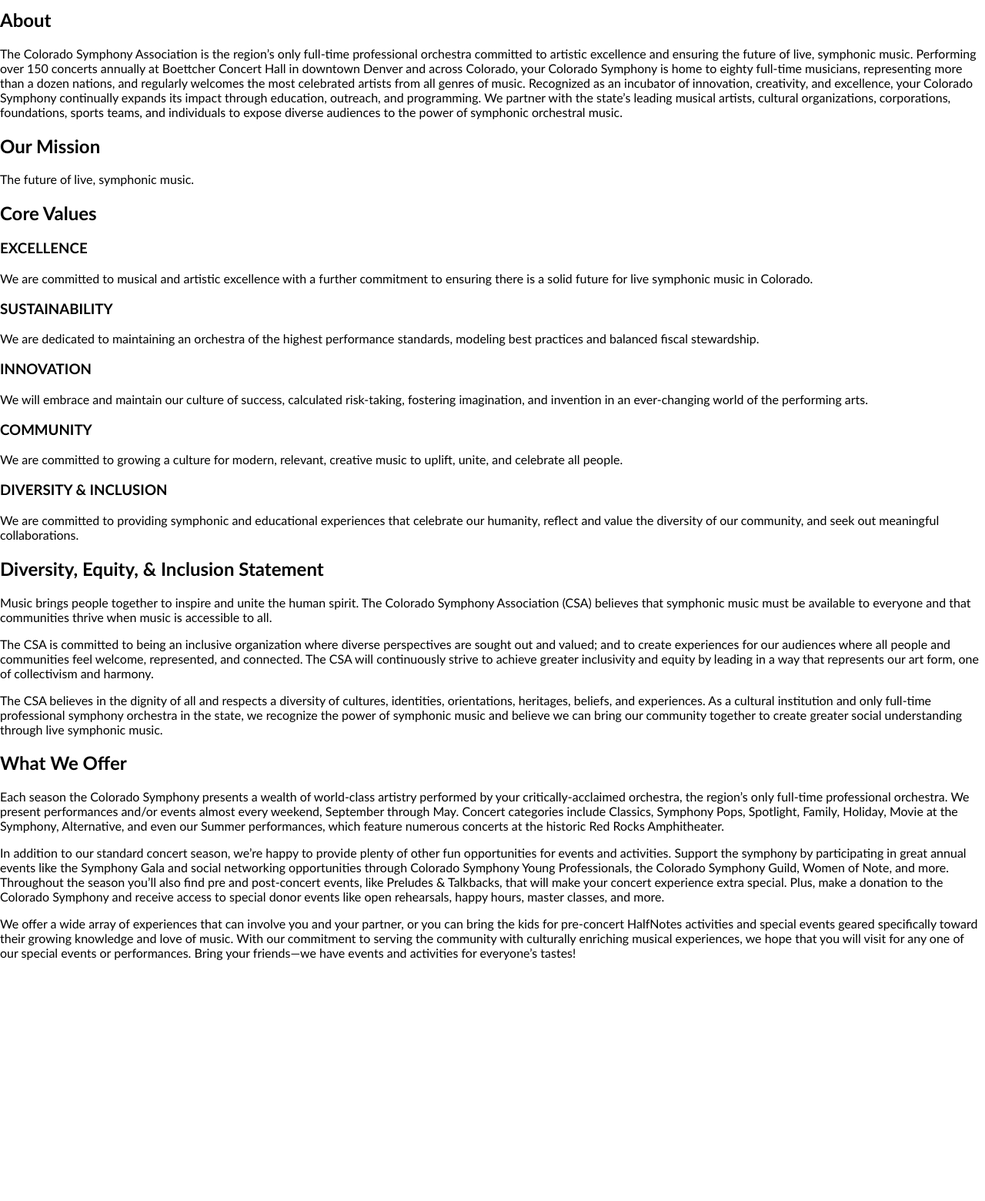
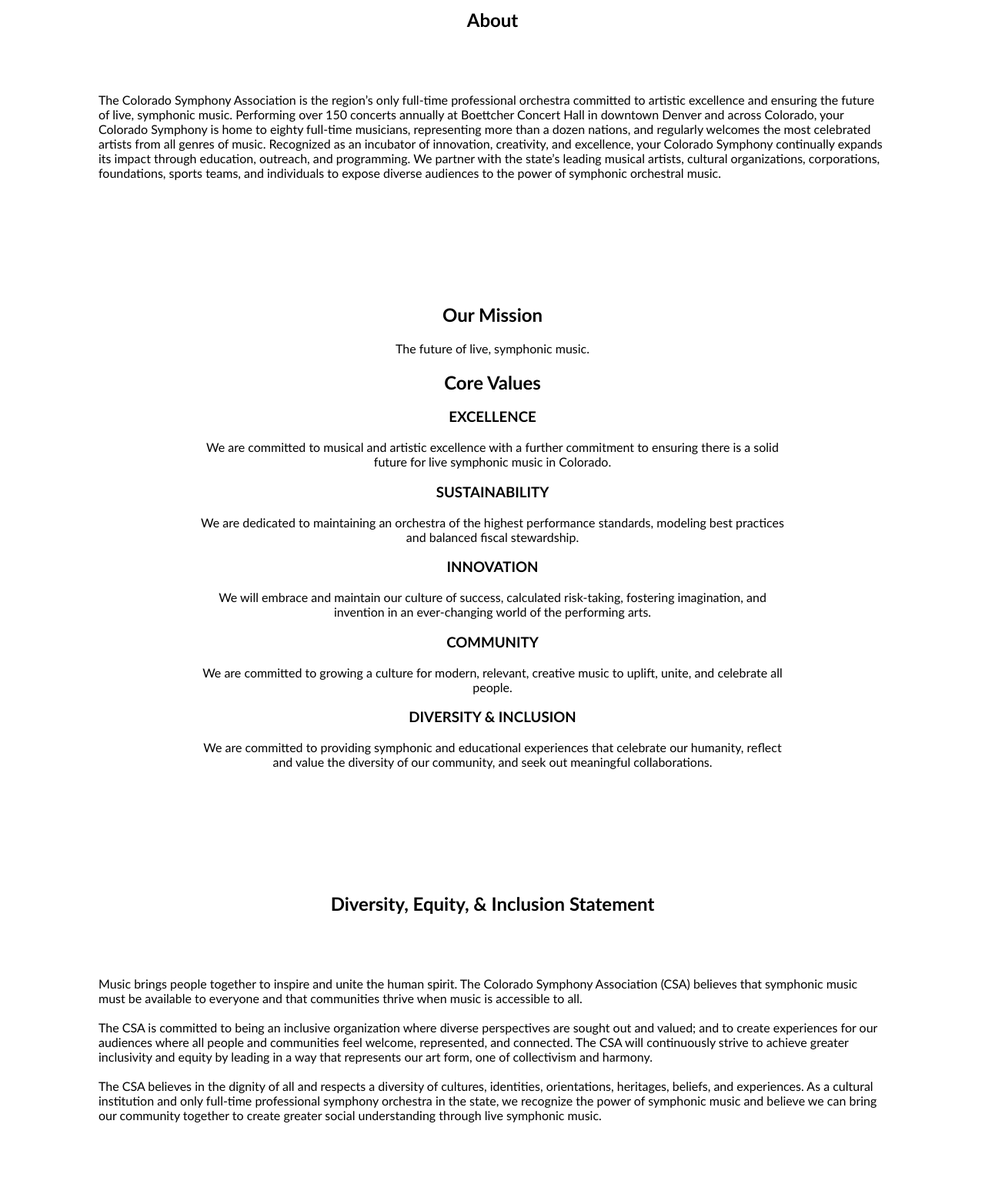
Before and after one commit to MORTY-V/css_project, a plain HTML site: page css_midterm/about.html in a window 1280 px wide. Shown: the part 200-1760 px from the top of the page at 77% size. Before the commit the page ends 1463 px from the top, so only its background shows below. Drawn offline with Linux system fonts and the light colour scheme; a web font is replaced by a local one.

Commit message:
restored css placement

```diff
--- a/css_midterm/about.html
+++ b/css_midterm/about.html
@@ -5,6 +5,7 @@
     <meta name="viewport" content="width=device-width, initial-scale=1.0">
     <title>About Us</title>
     <link rel="stylesheet" href="css/index.css">
+    <link rel="stylesheet" href="css/about.css">
     <link rel="preconnect" href="https://fonts.googleapis.com">
     <link rel="preconnect" href="https://fonts.gstatic.com" crossorigin>
     <link href="https://fonts.googleapis.com/css2?family=Sixtyfour+Convergence&display=swap" rel="stylesheet">
@@ -24,7 +25,26 @@
 
 
     <h2>About</h2>
-    <p>The Colorado Symphony Association is the region’s only full-time professional orchestra committed to artistic excellence and ensuring the future of live, symphonic music. Performing over 150 concerts annually at Boettcher Concert Hall in downtown Denver and across Colorado, your Colorado Symphony is home to eighty full-time musicians, representing more than a dozen nations, and regularly welcomes the most celebrated artists from all genres of music. Recognized as an incubator of innovation, creativity, and excellence, your Colorado Symphony continually expands its impact through education, outreach, and programming. We partner with the state’s leading musical artists, cultural organizations, corporations, foundations, sports teams, and individuals to expose diverse audiences to the power of symphonic orchestral music.</p>
+    <p class="description">The Colorado Symphony Association is the region’s
+        only full-time professional orchestra committed
+        to artistic excellence and ensuring the future of
+        live, symphonic music. Performing over 150 concerts
+        annually at Boettcher Concert Hall in downtown Denver
+         and across Colorado, your Colorado Symphony is home
+         to eighty full-time musicians, representing more than
+          a dozen nations, and regularly welcomes the most
+          celebrated artists from all genres of music.
+          Recognized as an incubator of innovation, creativity,
+           and excellence, your Colorado Symphony continually
+            expands its impact through education, outreach,
+            and programming. We partner with the state’s leading
+             musical artists, cultural organizations,
+             corporations, foundations, sports teams,
+             and individuals to expose diverse audiences
+             to the power of symphonic orchestral music.
+    </p>
+
+    <div id="Mission">
 
         <h2>Our Mission</h2>
         <p>The future of live, symphonic music.</p>
@@ -45,14 +65,16 @@
         <h3>DIVERSITY & INCLUSION</h3>
         <p>We are committed to providing symphonic and educational experiences that celebrate our humanity, reflect and value the diversity of our community, and seek out meaningful collaborations.</p>
 
+    </div>
+
     <h2>Diversity, Equity, & Inclusion Statement</h2>
-    <p>Music brings people together to inspire and unite the human spirit. The Colorado Symphony Association (CSA) believes that symphonic music must be available to everyone and that communities thrive when music is accessible to all.</p>
-    <p>The CSA is committed to being an inclusive organization where diverse perspectives are sought out and valued; and to create experiences for our audiences where all people and communities feel welcome, represented, and connected. The CSA will continuously strive to achieve greater inclusivity and equity by leading in a way that represents our art form, one of collectivism and harmony.</p>
-    <p>The CSA believes in the dignity of all and respects a diversity of cultures, identities, orientations, heritages, beliefs, and experiences. As a cultural institution and only full-time professional symphony orchestra in the state, we recognize the power of symphonic music and believe we can bring our community together to create greater social understanding through live symphonic music.</p>
+    <p class="description">Music brings people together to inspire and unite the human spirit. The Colorado Symphony Association (CSA) believes that symphonic music must be available to everyone and that communities thrive when music is accessible to all.<br><br>
+    The CSA is committed to being an inclusive organization where diverse perspectives are sought out and valued; and to create experiences for our audiences where all people and communities feel welcome, represented, and connected. The CSA will continuously strive to achieve greater inclusivity and equity by leading in a way that represents our art form, one of collectivism and harmony.<br><br>
+    The CSA believes in the dignity of all and respects a diversity of cultures, identities, orientations, heritages, beliefs, and experiences. As a cultural institution and only full-time professional symphony orchestra in the state, we recognize the power of symphonic music and believe we can bring our community together to create greater social understanding through live symphonic music.<p><br>
 
     <h2>What We Offer</h2>
-    <p>Each season the Colorado Symphony presents a wealth of world-class artistry performed by your critically-acclaimed orchestra, the region’s only full-time professional orchestra. We present performances and/or events almost every weekend, September through May. Concert categories include Classics, Symphony Pops, Spotlight, Family, Holiday, Movie at the Symphony, Alternative, and even our Summer performances, which feature numerous concerts at the historic Red Rocks Amphitheater.</p>
-    <p>In addition to our standard concert season, we’re happy to provide plenty of other fun opportunities for events and activities. Support the symphony by participating in great annual events like the Symphony Gala and social networking opportunities through Colorado Symphony Young Professionals, the Colorado Symphony Guild, Women of Note, and more. Throughout the season you’ll also find pre and post-concert events, like Preludes & Talkbacks, that will make your concert experience extra special. Plus, make a donation to the Colorado Symphony and receive access to special donor events like open rehearsals, happy hours, master classes, and more.</p>
-    <p>We offer a wide array of experiences that can involve you and your partner, or you can bring the kids for pre-concert HalfNotes activities and special events geared specifically toward their growing knowledge and love of music. With our commitment to serving the community with culturally enriching musical experiences, we hope that you will visit for any one of our special events or performances. Bring your friends—we have events and activities for everyone’s tastes!</p>
+    <p class="description">Each season the Colorado Symphony presents a wealth of world-class artistry performed by your critically-acclaimed orchestra, the region’s only full-time professional orchestra. We present performances and/or events almost every weekend, September through May. Concert categories include Classics, Symphony Pops, Spotlight, Family, Holiday, Movie at the Symphony, Alternative, and even our Summer performances, which feature numerous concerts at the historic Red Rocks Amphitheater.<br><br>
+    In addition to our standard concert season, we’re happy to provide plenty of other fun opportunities for events and activities. Support the symphony by participating in great annual events like the Symphony Gala and social networking opportunities through Colorado Symphony Young Professionals, the Colorado Symphony Guild, Women of Note, and more. Throughout the season you’ll also find pre and post-concert events, like Preludes & Talkbacks, that will make your concert experience extra special. Plus, make a donation to the Colorado Symphony and receive access to special donor events like open rehearsals, happy hours, master classes, and more.<br><br>
+    We offer a wide array of experiences that can involve you and your partner, or you can bring the kids for pre-concert HalfNotes activities and special events geared specifically toward their growing knowledge and love of music. With our commitment to serving the community with culturally enriching musical experiences, we hope that you will visit for any one of our special events or performances. Bring your friends—we have events and activities for everyone’s tastes!</p><br>
 </body>
 </html>
--- /dev/null
+++ b/css_midterm/css/about.css
@@ -0,0 +1,12 @@
+#Mission{
+    text-align: center;
+    margin: 20vh 20vw;
+}
+
+.description{
+    margin: 10vh 10vw;
+}
+
+h2{
+    text-align: center;
+}
```
Also changed, not shown: 2 other files. Lines whose indentation alone changed are shown as unchanged.
